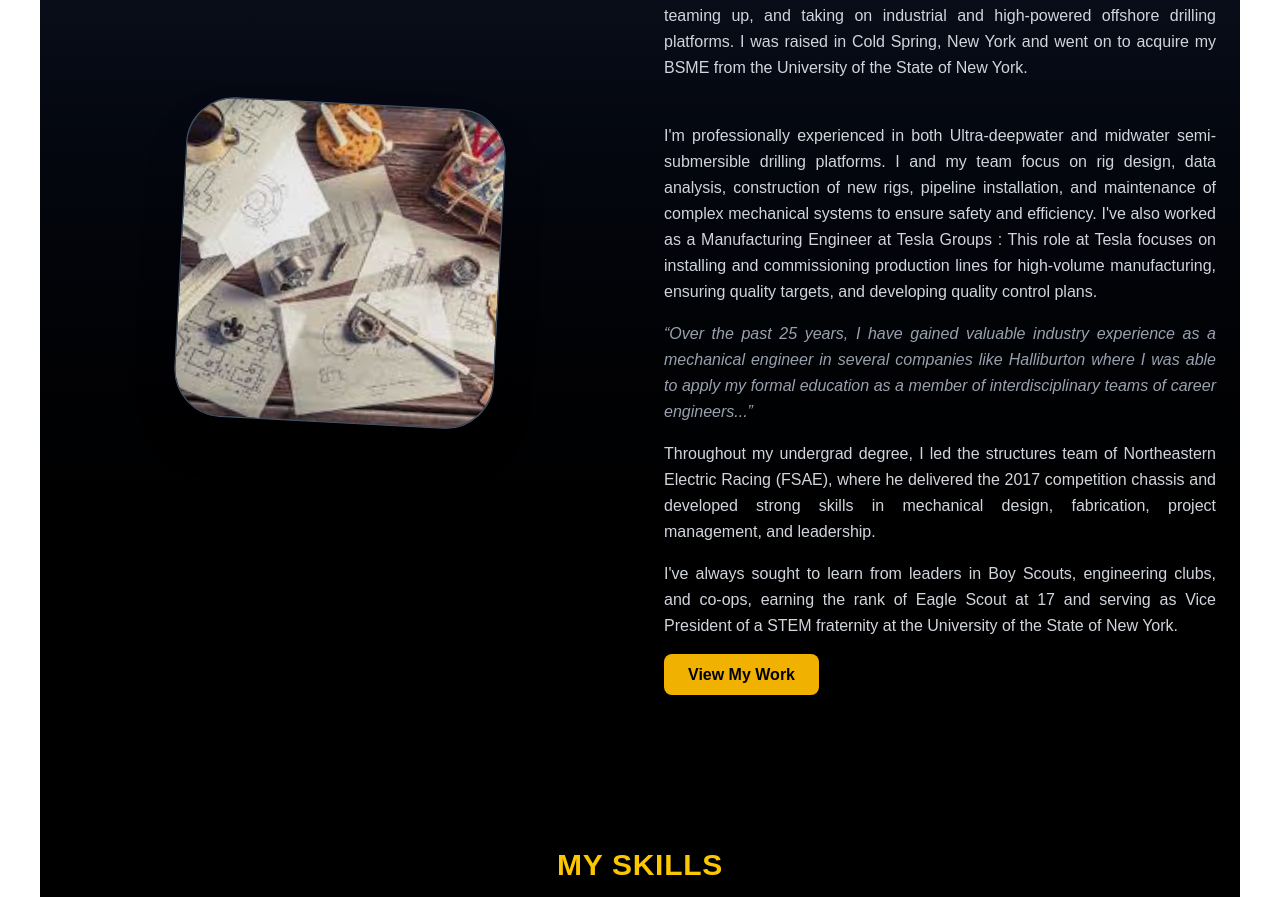
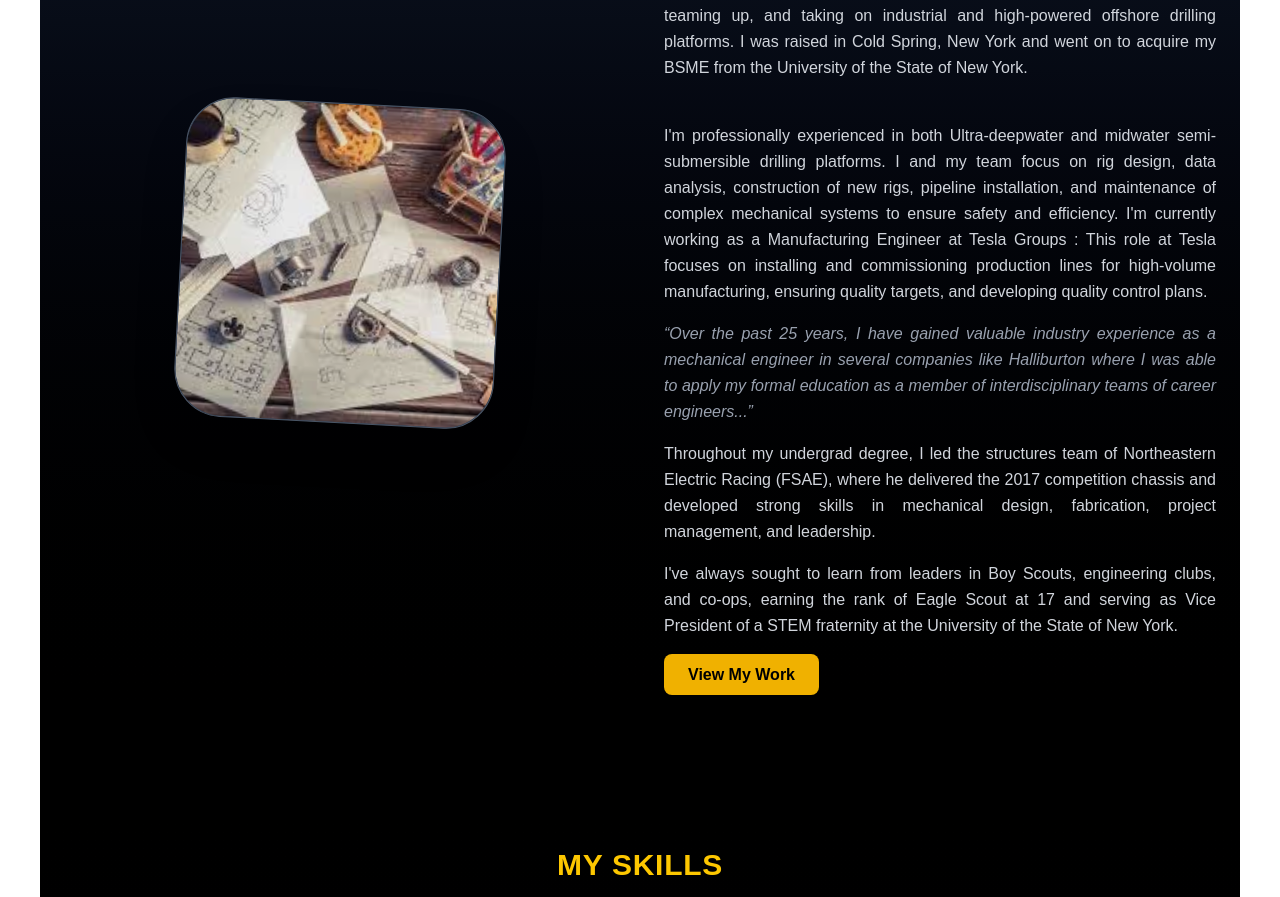
Before and after one commit to godchosenemperor02-byte/client-portfolio, a Next.js app: page / in a window 1280 px wide. Shown: the part 1042-1939 px from the top of the page. Built offline with nearby package versions, Linux system fonts and the light colour scheme.

Commit message:
Update About.jsx
More corrections

```diff
--- a/src/app/components/About.jsx
+++ b/src/app/components/About.jsx
@@ -50,7 +50,7 @@ export default function AboutSection() {
               pipeline installation, and maintenance of complex mechanical
               systems to ensure safety and efficiency.
 
-              I've also worked as a Manufacturing Engineer at Tesla Groups : This role at Tesla focuses on installing and commissioning production lines for high-volume manufacturing,
+              I'm currently working as a Manufacturing Engineer at Tesla Groups : This role at Tesla focuses on installing and commissioning production lines for high-volume manufacturing,
               ensuring quality targets, and developing quality control plans.
             </p>
 
```
